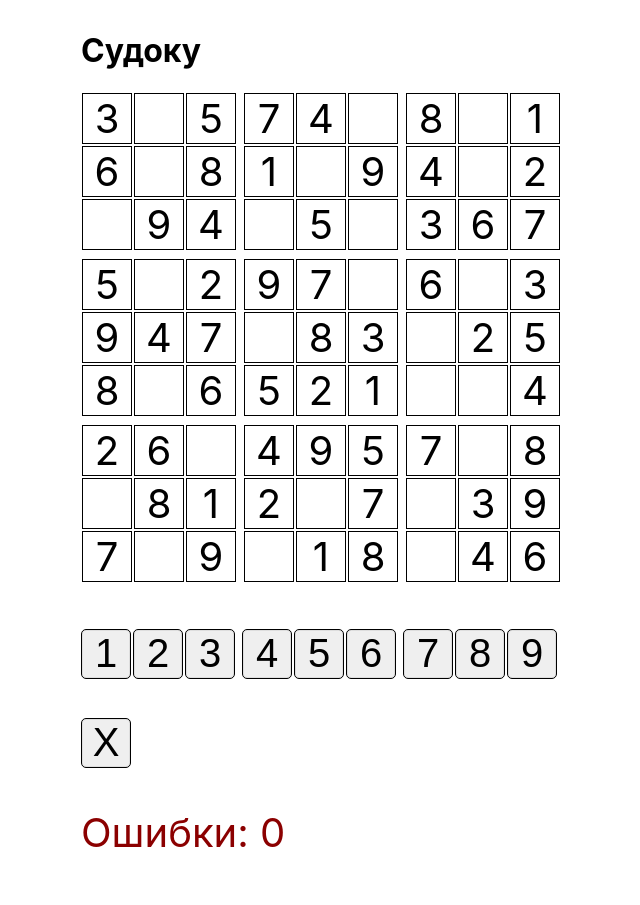
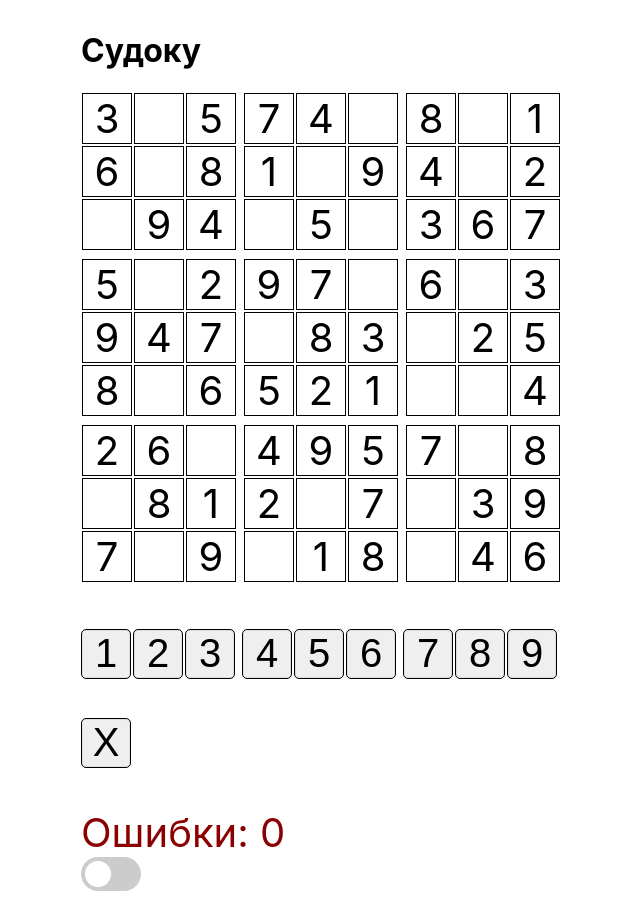
Before and after one commit to GreenLadyTea/Sudoku, a React (Create React App) app: page / in a window 1280 px wide. Shown: the whole page, without its empty margins (234-874 px from the left). Before the commit the page ends 867 px from the top, so only its background shows below. Built offline with nearby package versions, Linux system fonts and the light colour scheme.

Commit message:
Added ModeSwitcher

```diff
--- /dev/null
+++ b/src/components/ModeSwitcher/ModeSwitcher.css
@@ -0,0 +1,48 @@
+.switch {
+    position: relative;
+    display: inline-block;
+    width: 60px;
+    height: 34px;
+}
+
+.switch input {display:none;}
+
+.slider {
+    position: absolute;
+    cursor: pointer;
+    border-radius: 34px;
+    top: 0;
+    left: 0;
+    right: 0;
+    bottom: 0;
+    background-color: #ccc;
+    -webkit-transition: .4s;
+    transition: .4s;
+}
+
+.slider:before {
+    position: absolute;
+    border-radius: 50%;
+    content: "";
+    height: 26px;
+    width: 26px;
+    left: 4px;
+    bottom: 4px;
+    background-color: white;
+    -webkit-transition: .4s;
+    transition: .4s;
+}
+
+input:checked + .slider {
+    background-color: #2196F3;
+}
+
+input:focus + .slider {
+    box-shadow: 0 0 1px #2196F3;
+}
+
+input:checked + .slider:before {
+    -webkit-transform: translateX(26px);
+    -ms-transform: translateX(26px);
+    transform: translateX(26px);
+}
--- /dev/null
+++ b/src/components/ModeSwitcher/ModeSwitcher.tsx
@@ -0,0 +1,30 @@
+import React from 'react';
+import './ModeSwitcher.css';
+import { useDispatch, useSelector } from 'react-redux';
+import { changeMode } from '../../store/actions/actions';
+import { MODE_TYPES, State } from '../../store/store';
+
+export function switchMode(currentMode: MODE_TYPES): MODE_TYPES {
+  if (currentMode === MODE_TYPES.PEN) {
+    return MODE_TYPES.PENCIL;
+  } else {
+    return MODE_TYPES.PEN;
+  }
+}
+
+export default function ModeSwitcher() {
+  const currentMode = useSelector((state: State) => state.mode);
+  const dispatch = useDispatch();
+  return (
+    <>
+      <label className="switch">
+        <input
+          type="checkbox"
+          data-testid="switcher"
+          onChange={() => dispatch(changeMode(switchMode(currentMode)))}
+        />
+        <span className="slider" />
+      </label>
+    </>
+  );
+}
--- a/src/components/Puzzle/Puzzle.tsx
+++ b/src/components/Puzzle/Puzzle.tsx
@@ -4,6 +4,7 @@ import Grid from '../Grid/Grid';
 import Menu from '../Menu/Menu';
 import ErrorCounter from '../ErrorCounter/ErrorCounter';
 import React from 'react';
+import ModeSwitcher from '../ModeSwitcher/ModeSwitcher';
 
 export default function Puzzle() {
   const isGameOver = useSelector((state: State) => state.gameIsOver);
@@ -29,6 +30,7 @@ export default function Puzzle() {
             <Grid />
             <Menu />
             <ErrorCounter />
+            <ModeSwitcher />
           </div>
         </>
       )}
--- a/src/store/store.ts
+++ b/src/store/store.ts
@@ -43,8 +43,8 @@ export enum ENDGAME_TYPES {
 }
 
 export enum MODE_TYPES {
-  PENCIL,
-  PEN
+  PENCIL = 'карандашик',
+  PEN = 'ручка'
 }
 
 export type State = {
```
Also changed, not shown: 1 other file (tests, documents, lock files or other folders).
